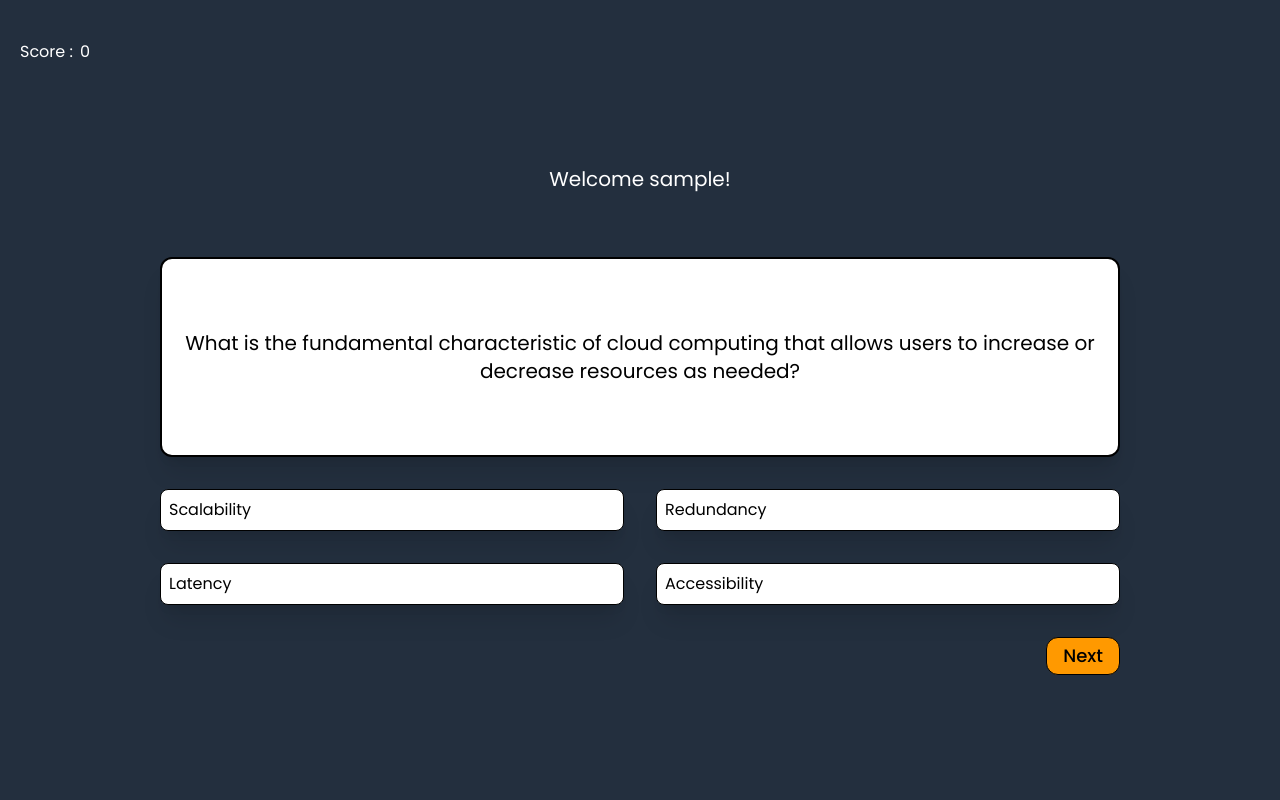
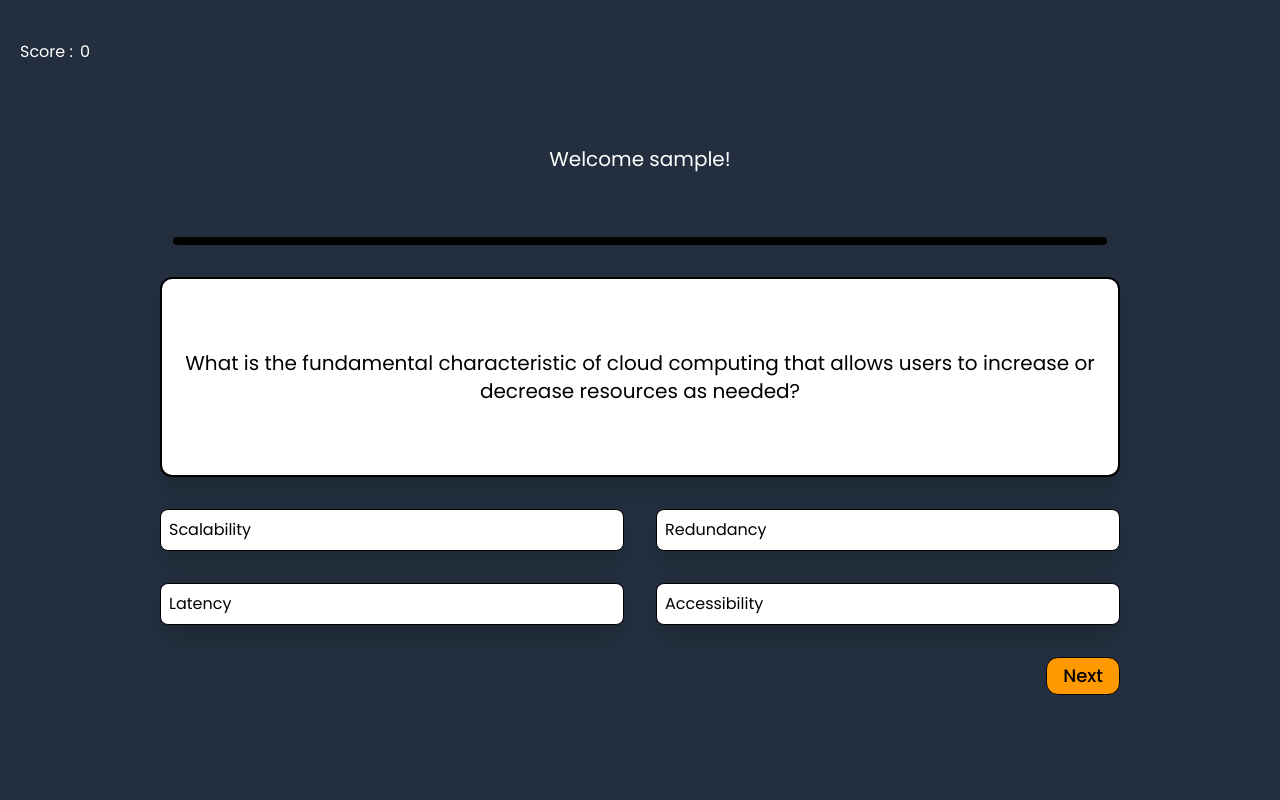
Before and after one commit to Yorften/QUIZZ, a PHP site: the page made by app/views/quizz_view.php in a window 1280 px wide. Run offline with PHP 8.4, Linux system fonts and the light colour scheme; the template is opened without the code that fills it, so the values that code supplies are empty; the visitor is signed in with stand-in values (Sample User, id 1); data comes from the database, SQL or seed files in the repository; some web fonts are replaced.

Commit message:
progress bar added

```diff
--- a/app/js/main.js
+++ b/app/js/main.js
@@ -1,3 +1,14 @@
+// Progress bar
+
+const progressbar = document.querySelector(".progress");
+let progress = 0;
+
+const changeProgress = (progress) => {
+  progressbar.style.width = `${progress}%`;
+};
+
+// Refresh message
+
 window.addEventListener("beforeunload", (e) => {
   e.preventDefault();
   e.returnValue = ""; // For some older browsers
@@ -23,6 +34,7 @@
           if (e.target.id === "next") {
             i++;
             if (i < data.length) {
+              progress += 10;
               let answer = checkAnswer();
               if (answer) {
                 let scoreElement = document.getElementById("score");
@@ -38,6 +50,7 @@
                 console.log(results);
                 console.log(results[0].answer[0].answer);
                 printQuestion(data, i);
+                changeProgress(progress);
               } else {
                 let error = document.getElementById("error");
                 error.classList.add("p-1");
@@ -60,9 +73,12 @@
 
               logAnswer(i - 1, data, answer, results);
               console.log(results);
+              changeProgress(progress);
 
-              printLoggedAnswers(results, score);
               //RESULT PAGE
+              setTimeout(() => {
+                printLoggedAnswers(results, score);
+              }, 1500);
             } else {
               let error = document.getElementById("error");
               error.classList.add("p-1");
--- a/app/views/quizz_view.php
+++ b/app/views/quizz_view.php
@@ -68,8 +68,11 @@
             <p class="absolute top-28 md:top-10 left-5 text-white">Score : </p>
             <p class="absolute top-28 md:top-10 left-[80px] text-white" id="score">0</p>
         </div>
+        <div class="h-2 w-[91%] md:w-[73%] rounded-md bg-black">
+            <div class="progress h-full w-0 rounded-md bg-[#ff9900] transition-[width] ease-in duration-500"></div>
+        </div>
         <div class="hidden min-h-[90vh] h-0 w-0 grid grid-cols-2 gap-4 md:gap-8 inline-block bg-green-600 bg-red-600 w-full p-2 border shadow-lg border-gray-400 rounded-lg select-none cursor-pointer peer peer-checked:border-amber-600 peer-checked:text-amber-600 peer-checked:bg-[#ff9900] shadow-md shadow-2xl peer-checked:shadow-2xl h-[200px] h-[100px] text-xl"></div>
-        <div id="content" class="flex flex-col justify-center items-center gap-8 w-[95%] md:w-3/4 h-full mx-auto">
+        <div id="content" class="flex flex-col justify-center items-center gap-8 w-[95%] md:w-3/4 h-full">
 
         </div>
         <div class="absolute top-44 md:top-20 mx-auto rounded-xl bg-red-600 text-lg font-medium text-white" id="error"></div>
--- a/assets/style/output.css
+++ b/assets/style/output.css
@@ -721,6 +721,18 @@
   height: 5vh;
 }
 
+.h-12 {
+  height: 3rem;
+}
+
+.h-3 {
+  height: 0.75rem;
+}
+
+.h-2 {
+  height: 0.5rem;
+}
+
 .max-h-\[130vh\] {
   max-height: 130vh;
 }
@@ -767,6 +779,30 @@
 
 .w-3\/5 {
   width: 60%;
+}
+
+.w-1 {
+  width: 0.25rem;
+}
+
+.w-9 {
+  width: 2.25rem;
+}
+
+.w-96 {
+  width: 24rem;
+}
+
+.w-\[450px\] {
+  width: 450px;
+}
+
+.w-\[93\%\] {
+  width: 93%;
+}
+
+.w-\[91\%\] {
+  width: 91%;
 }
 
 .translate-x-0 {
@@ -1007,6 +1043,15 @@
   background-color: rgb(239 68 68 / var(--tw-bg-opacity));
 }
 
+.bg-black {
+  --tw-bg-opacity: 1;
+  background-color: rgb(0 0 0 / var(--tw-bg-opacity));
+}
+
+.bg-\[\#\] {
+  background-color: #;
+}
+
 .object-contain {
   -o-object-fit: contain;
      object-fit: contain;
@@ -1174,8 +1219,28 @@
   transition-duration: 150ms;
 }
 
+.transition-all {
+  transition-property: all;
+  transition-timing-function: cubic-bezier(0.4, 0, 0.2, 1);
+  transition-duration: 150ms;
+}
+
+.transition-\[width\] {
+  transition-property: width;
+  transition-timing-function: cubic-bezier(0.4, 0, 0.2, 1);
+  transition-duration: 150ms;
+}
+
 .duration-300 {
   transition-duration: 300ms;
+}
+
+.duration-500 {
+  transition-duration: 500ms;
+}
+
+.ease-in {
+  transition-timing-function: cubic-bezier(0.4, 0, 1, 1);
 }
 
 .placeholder\:text-center::-moz-placeholder {
@@ -1368,6 +1433,22 @@
     width: 60%;
   }
 
+  .md\:w-\[\] {
+    width: ;
+  }
+
+  .md\:w-\[7\] {
+    width: 7;
+  }
+
+  .md\:w-\[72\%\] {
+    width: 72%;
+  }
+
+  .md\:w-\[73\%\] {
+    width: 73%;
+  }
+
   .md\:gap-8 {
     gap: 2rem;
   }
```
